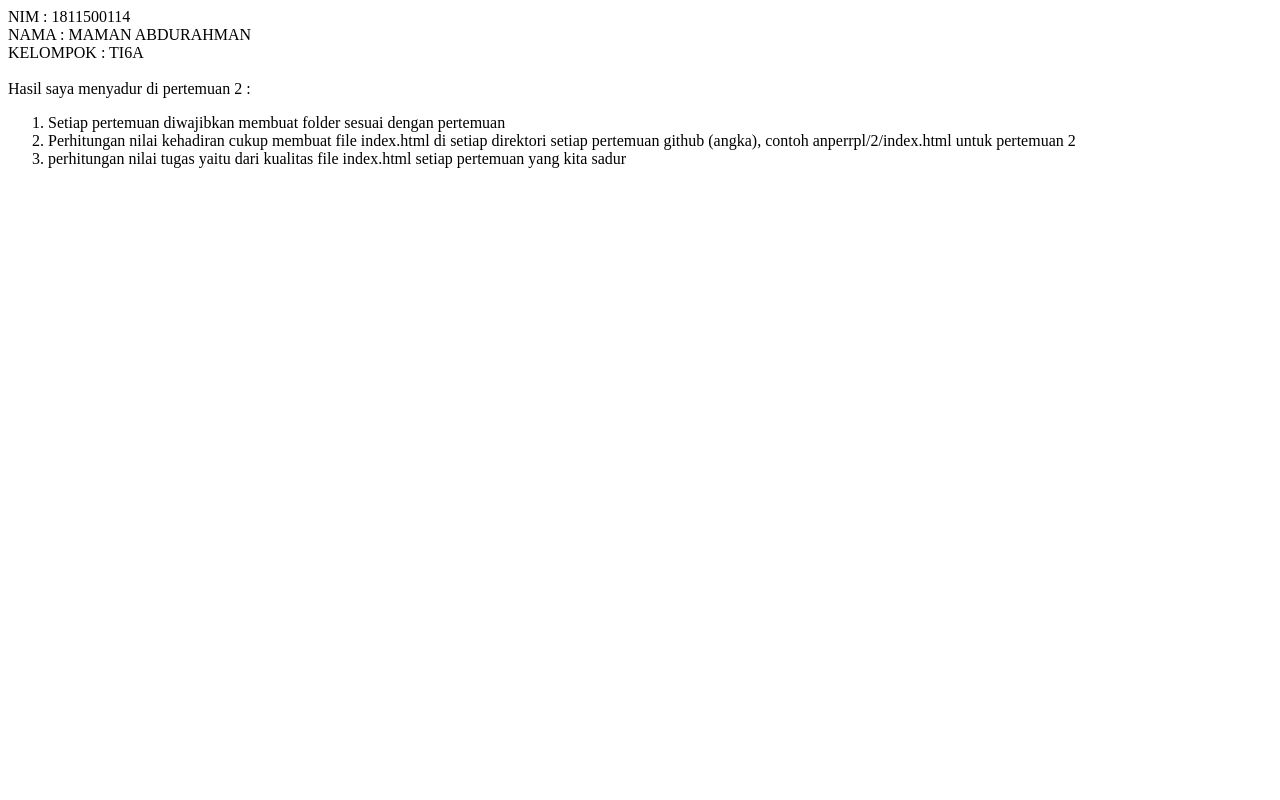
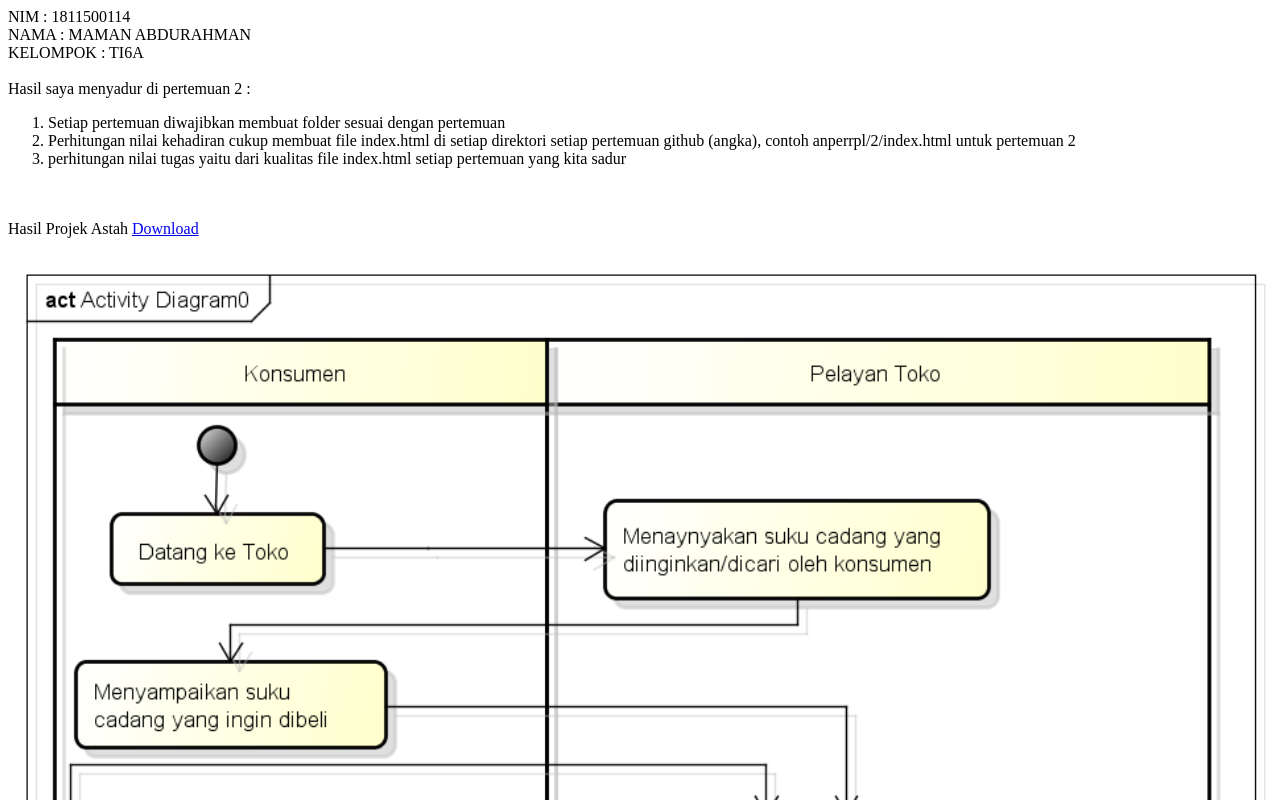
Before and after one commit to MamaN114/anperrpl, a plain HTML site: page 2/index.html in a window 1280 px wide. Shown: the top 800 px of the page. Drawn offline with Linux system fonts and the light colour scheme.

Commit message:
Update index.html

```diff
--- a/2/index.html
+++ b/2/index.html
@@ -8,3 +8,8 @@ Hasil saya menyadur di pertemuan 2 :<br>
   <li>Perhitungan nilai kehadiran cukup membuat file index.html di setiap direktori setiap pertemuan github (angka), contoh anperrpl/2/index.html untuk pertemuan 2 </li>
   <li>perhitungan nilai tugas yaitu dari kualitas file index.html setiap pertemuan yang kita sadur</li>
 </ol>
+
+<br><br>
+Hasil Projek Astah <a href="Activity Diagram.asta" target="_blank">Download</a>
+<br><br>
+<img src="Activity Diagram Berjalan.png"width="100%">
```
